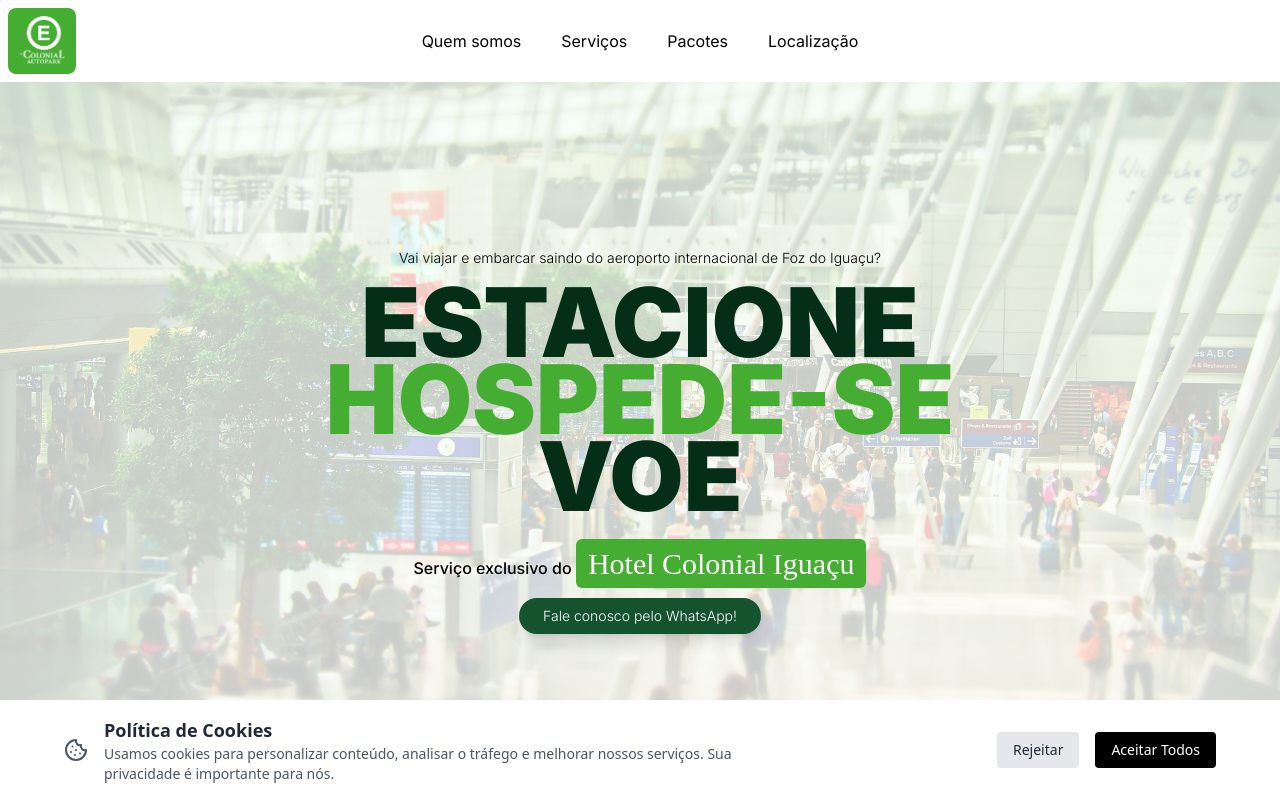
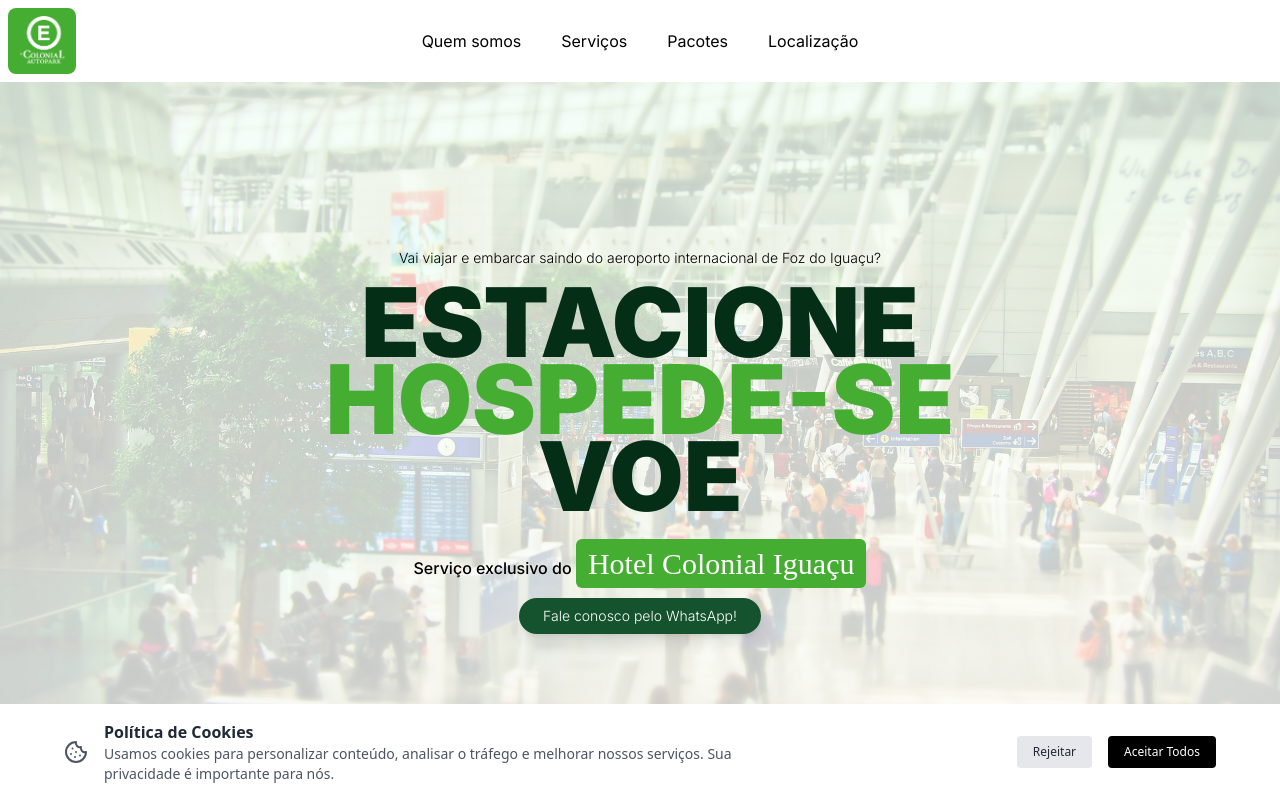
Before and after one commit to hotelcolonial/autopark, a Next.js app: page / in a window 1280 px wide. Shown: the top 800 px of the page. Built offline with nearby package versions, Linux system fonts and the light colour scheme; a web font is replaced by a local one.

Commit message:
cookie button text

```diff
--- a/src/components/CookieConsent.tsx
+++ b/src/components/CookieConsent.tsx
@@ -59,23 +59,23 @@ export const CookieConsent: React.FC = () => {
         <div className="flex items-center space-x-4">
           <CookieIcon className="h-6 w-6 text-gray-600" />
           <div>
-            <h2 className="text-lg font-semibold">Política de Cookies</h2>
+            <h2 className="text-bases font-semibold">Política de Cookies</h2>
             <p className="text-sm text-gray-600 max-w-2xl">
               Usamos cookies para personalizar conteúdo, analisar o tráfego e
               melhorar nossos serviços. Sua privacidade é importante para nós.
             </p>
           </div>
         </div>
-        <div className="flex items-center space-x-4">
+        <div className="flex items-center space-x-4 text-xs">
           <button
             onClick={handleReject}
-            className="px-4 py-2 bg-gray-200 text-gray-800 rounded hover:bg-gray-300 transition-colors duration-300 text-sm"
+            className="px-4 py-2 bg-gray-200 text-gray-800 rounded hover:bg-gray-300 transition-colors duration-300"
           >
             Rejeitar
           </button>
           <button
             onClick={handleAcceptAll}
-            className="px-4 py-2 bg-black text-white rounded hover:bg-gray-800 transition-colors duration-300 text-sm"
+            className="px-4 py-2 bg-black text-white rounded hover:bg-gray-800 transition-colors duration-300"
           >
             Aceitar Todos
           </button>
```
